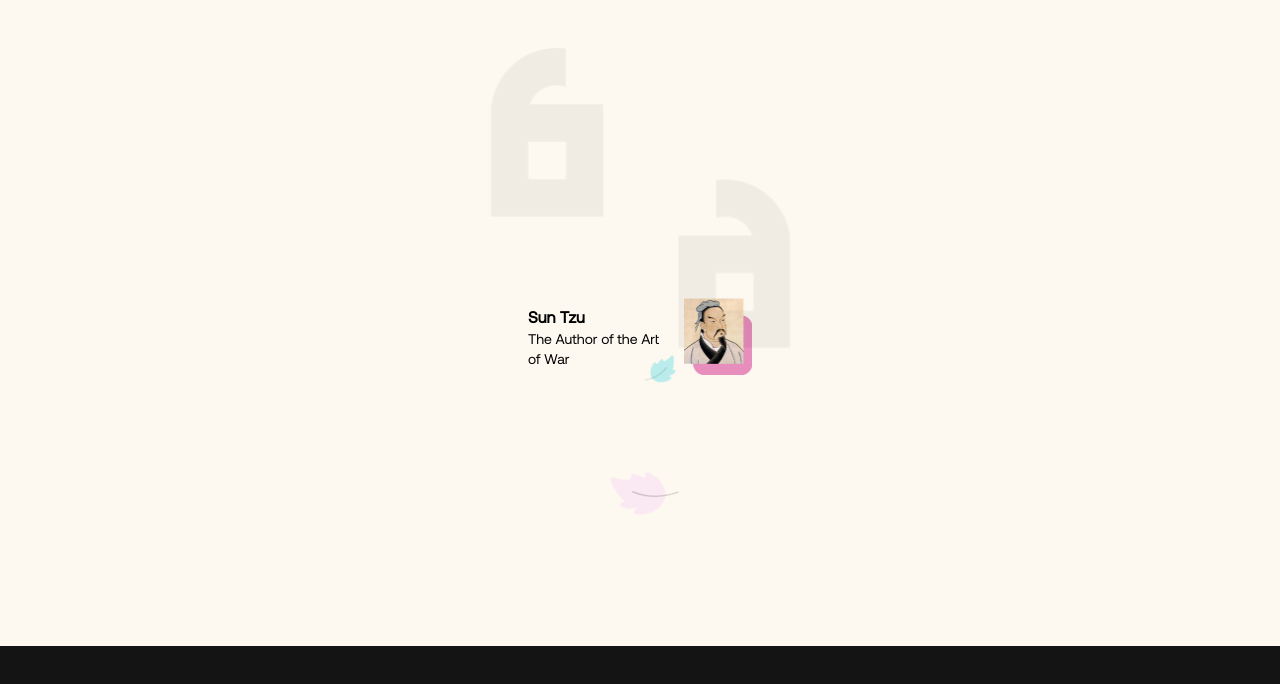
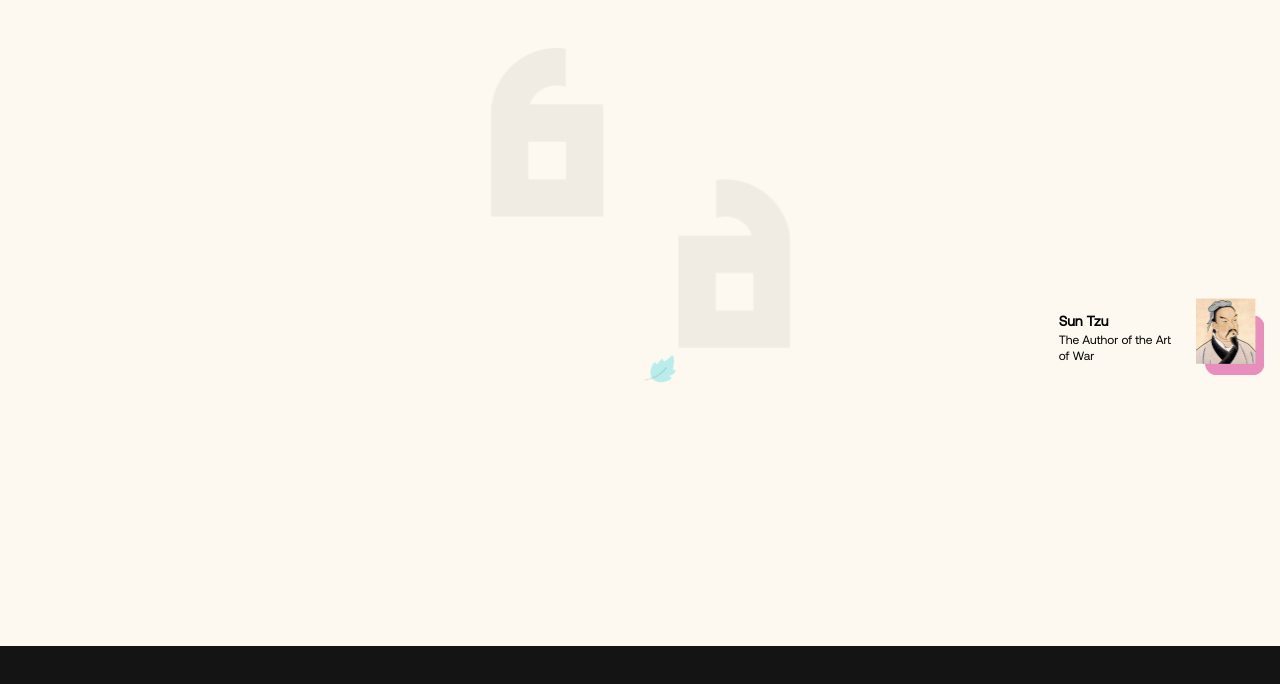
Before and after one commit to ebubesunday16/The-Software-Engineer-You-Wished-You-Hired, a Next.js app: page / in a window 1280 px wide. Shown: the part 2554-3238 px from the top of the page. Built offline with nearby package versions, Linux system fonts and the light colour scheme.

Commit message:
tweak 3.5

```diff
--- a/component/LandingPage/FunFact.tsx
+++ b/component/LandingPage/FunFact.tsx
@@ -84,10 +84,10 @@ const FunFact = () => {
 
 
 
-        <div className='flex items-center gap-x-6'>
+        <div className='flex items-center gap-x-6 self-end'>
           <div>
-            <p className='text-base font-semibold'>Sun Tzu</p>
-            <p className='text-sm'>The Author of the  Art<br/> of War</p>
+            <p className='text-sm font-semibold'>Sun Tzu</p>
+            <p className='text-xs'>The Author of the  Art<br/> of War</p>
           </div>
           <Image
             src={Images.Suntzu}
@@ -99,7 +99,8 @@ const FunFact = () => {
 
         <motion.div
         style={{
-          rotate: useTransform(scrollYProgress, [0.71, 0.72, 0.73, 0.74], [20, -5, 15, 0])
+          rotate: useTransform(scrollYProgress, [0.71, 0.72, 0.73, 0.74, 0.8, 0.81], [20, -5, 15, 0, 0, -5]),
+          opacity: useTransform(scrollYProgress, [0.65, 0.7], [0, 1]),
         }}
 
         >
```
